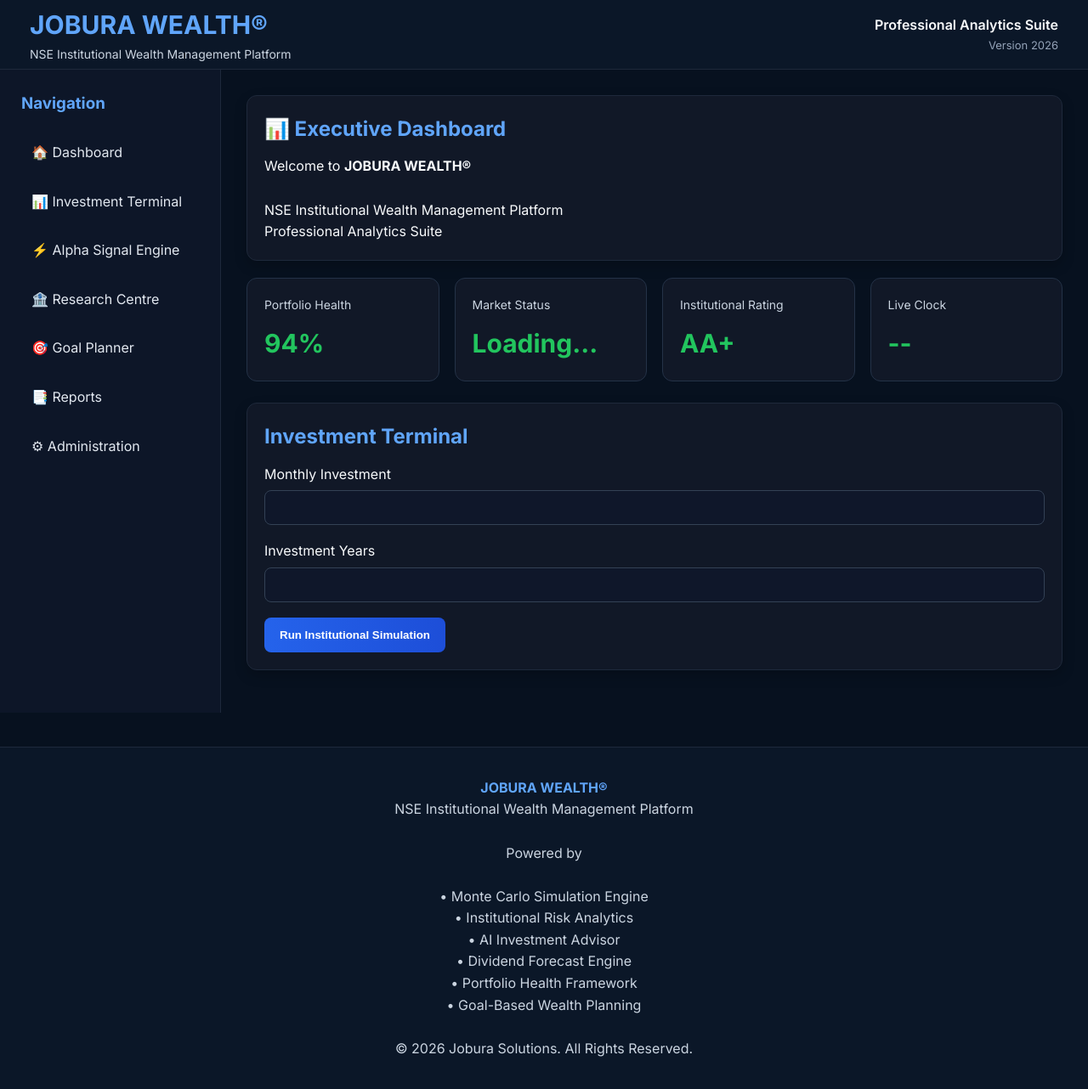
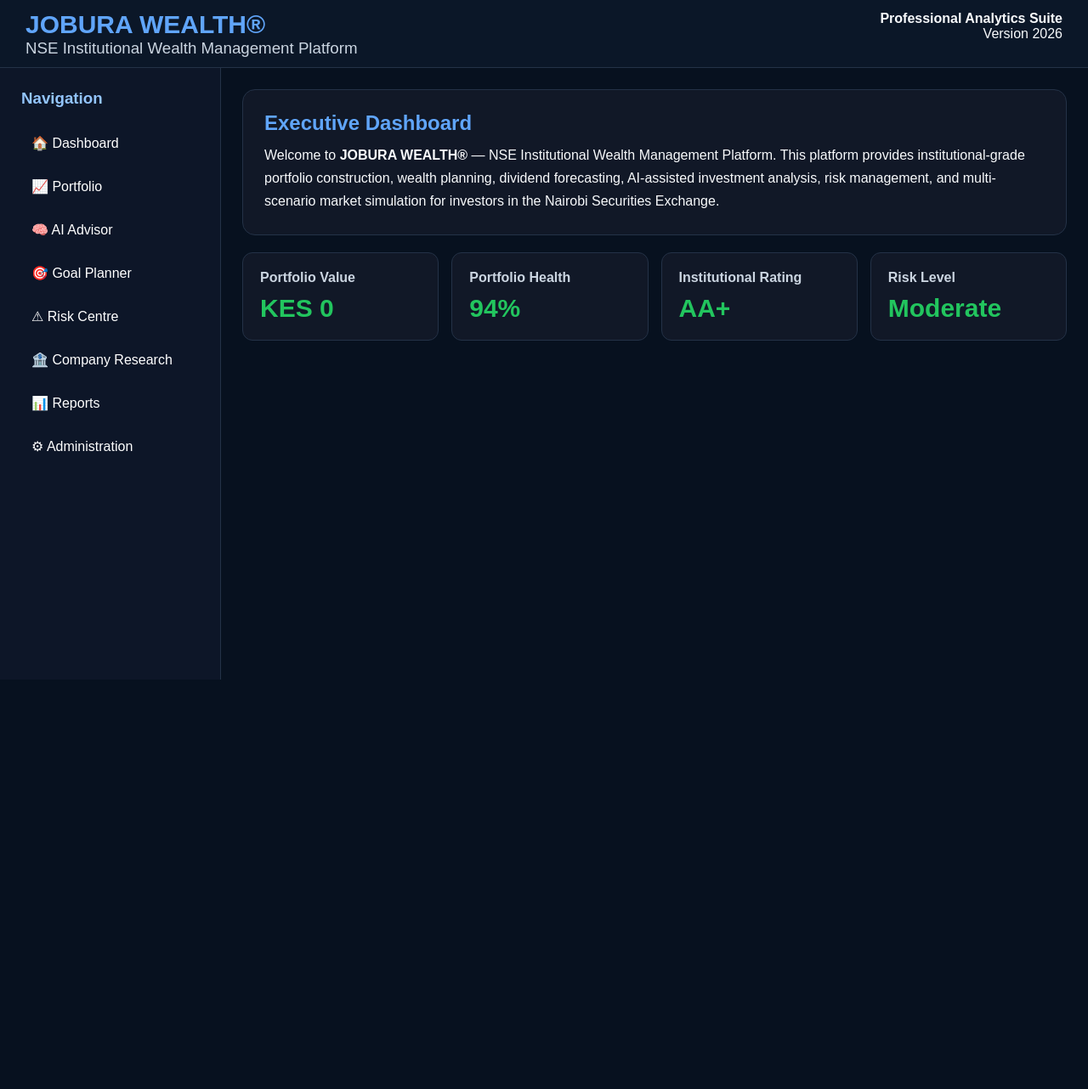
Before and after one commit to joshuawasike/nse-investment-app-v1, a Python web app: template templates/dashboard.html in a window 1280 px wide. Shown: the whole page at 85% size. After the commit the page ends 800 px from the top, so only its background shows below. Run offline with Jinja, Linux system fonts and the light colour scheme; the template is opened without the code that fills it, so the values that code supplies are empty.

Commit message:
Update dashboard.html

```diff
--- a/templates/dashboard.html
+++ b/templates/dashboard.html
@@ -1,75 +1,395 @@
-{% extends "base.html" %}
+<!DOCTYPE html>
+<html lang="en">
 
-{% block title %}
-JOBURA WEALTH® | Executive Dashboard
-{% endblock %}
+<head>
 
-{% block content %}
+<meta charset="UTF-8">
 
-<!-- ========================================================= -->
-<!-- PAGE HEADER -->
-<!-- ========================================================= -->
+<meta name="viewport" content="width=device-width, initial-scale=1.0">
 
-<div class="card">
+<title>
+JOBURA WEALTH®
+|
+NSE Institutional Wealth Management Platform
+</title>
 
-    <h2>📊 Executive Dashboard</h2>
+<style>
+
+*{
+    margin:0;
+    padding:0;
+    box-sizing:border-box;
+}
+
+body{
+
+    font-family:Arial, Helvetica, sans-serif;
+
+    background:#07111F;
+
+    color:#F8FAFC;
+
+}
+
+/* =========================
+HEADER
+========================= */
+
+.header{
+
+    height:80px;
+
+    background:#0B1728;
+
+    border-bottom:1px solid #243247;
+
+    display:flex;
+
+    justify-content:space-between;
+
+    align-items:center;
+
+    padding:0 30px;
+
+}
+
+.logo h1{
+
+    color:#60A5FA;
+
+    font-size:30px;
+
+}
+
+.logo h3{
+
+    font-weight:normal;
+
+    color:#CBD5E1;
+
+}
+
+.user{
+
+    text-align:right;
+
+}
+
+.user span{
+
+    color:#22C55E;
+
+}
+
+/* =========================
+LAYOUT
+========================= */
+
+.container{
+
+    display:flex;
+
+    min-height:calc(100vh - 80px);
+
+}
+
+/* =========================
+SIDEBAR
+========================= */
+
+.sidebar{
+
+    width:260px;
+
+    background:#0D1628;
+
+    border-right:1px solid #243247;
+
+    padding:25px;
+
+}
+
+.sidebar h3{
+
+    color:#93C5FD;
+
+    margin-bottom:20px;
+
+}
+
+.sidebar ul{
+
+    list-style:none;
+
+}
+
+.sidebar li{
+
+    padding:12px;
+
+    margin-bottom:8px;
+
+    border-radius:8px;
+
+    transition:0.2s;
+
+}
+
+.sidebar li:hover{
+
+    background:#1E293B;
+
+    cursor:pointer;
+
+}
+
+.sidebar a{
+
+    color:white;
+
+    text-decoration:none;
+
+}
+
+/* =========================
+CONTENT
+========================= */
+
+.content{
+
+    flex:1;
+
+    padding:25px;
+
+}
+
+/* =========================
+WELCOME
+========================= */
+
+.welcome{
+
+    background:#111827;
+
+    border:1px solid #243247;
+
+    padding:25px;
+
+    border-radius:15px;
+
+    margin-bottom:20px;
+
+}
+
+.welcome h2{
+
+    color:#60A5FA;
+
+}
+
+.welcome p{
+
+    margin-top:10px;
+
+    line-height:1.7;
+
+}
+
+/* =========================
+EXECUTIVE CARDS
+========================= */
+
+.cards{
+
+    display:grid;
+
+    grid-template-columns:repeat(4,1fr);
+
+    gap:15px;
+
+}
+
+.card{
+
+    background:#111827;
+
+    border:1px solid #243247;
+
+    border-radius:12px;
+
+    padding:20px;
+
+}
+
+.card h4{
+
+    color:#CBD5E1;
+
+}
+
+.value{
+
+    font-size:30px;
+
+    margin-top:10px;
+
+    color:#22C55E;
+
+    font-weight:bold;
+
+}
+
+@media(max-width:1000px){
+
+.cards{
+
+grid-template-columns:repeat(2,1fr);
+
+}
+
+.sidebar{
+
+display:none;
+
+}
+
+}
+
+</style>
+
+</head>
+
+<body>
+
+<!-- ====================================== -->
+<!-- HEADER -->
+<!-- ====================================== -->
+
+<div class="header">
+
+<div class="logo">
+
+<h1>JOBURA WEALTH®</h1>
+
+<h3>NSE Institutional Wealth Management Platform</h3>
+
+</div>
+
+<div class="user">
+
+<b>Professional Analytics Suite</b>
+
+<br>
+
+Version 2026
+
+<br><br>
+
+{% if session.get("admin") %}
+
+<span>Administrator Logged In</span>
+
+{% endif %}
+
+</div>
+
+</div>
+
+<!-- ====================================== -->
+
+<div class="container">
+
+<!-- ====================================== -->
+<!-- SIDEBAR -->
+<!-- ====================================== -->
+
+<div class="sidebar">
+
+<h3>Navigation</h3>
+
+<ul>
+
+<li><a href="/">🏠 Dashboard</a></li>
+
+<li><a href="#">📈 Portfolio</a></li>
+
+<li><a href="#">🧠 AI Advisor</a></li>
+
+<li><a href="#">🎯 Goal Planner</a></li>
+
+<li><a href="#">⚠ Risk Centre</a></li>
+
+<li><a href="#">🏦 Company Research</a></li>
+
+<li><a href="#">📊 Reports</a></li>
+
+<li><a href="/admin">⚙ Administration</a></li>
+
+</ul>
+
+</div>
+
+<!-- ====================================== -->
+<!-- MAIN CONTENT -->
+<!-- ====================================== -->
+
+<div class="content">
+
+<div class="welcome">
+
+<h2>Executive Dashboard</h2>
 
 <p>
 
-        Welcome to <b>JOBURA WEALTH®</b>
+Welcome to
 
-        <br><br>
+<b>JOBURA WEALTH®</b> —
 
-        NSE Institutional Wealth Management Platform
+NSE Institutional Wealth Management Platform.
 
-        <br>
-
-        Professional Analytics Suite
+This platform provides institutional-grade portfolio construction, wealth planning, dividend forecasting, AI-assisted investment analysis, risk management, and multi-scenario market simulation for investors in the Nairobi Securities Exchange.
 
 </p>
 
 </div>
 
-<!-- ========================================================= -->
-<!-- EXECUTIVE KPI CARDS -->
-<!-- ========================================================= -->
+<!-- ====================================== -->
+<!-- KPI CARDS -->
+<!-- ====================================== -->
 
-<div class="kpi-grid">
+<div class="cards">
 
-    <div class="kpi-card">
+<div class="card">
 
-        <div class="kpi-title">
-            Portfolio Health
-        </div>
+<h4>Portfolio Value</h4>
 
-        <div class="kpi-value">
-            94%
-        </div>
+<div class="value">
 
-    </div>
+KES
 
-    <div class="kpi-card">
-
-        <div class="kpi-title">
-            Market Status
-        </div>
-
-        <div class="kpi-value"
-             id="market-status">
-
-            Loading...
+{{ "{:,.0f}".format(best_model_value|default(0)) }}
 
 </div>
 
 </div>
 
-    <div class="kpi-card">
+<div class="card">
 
-        <div class="kpi-title">
-            Institutional Rating
+<h4>Portfolio Health</h4>
+
+<div class="value">
+
+94%
+
 </div>
 
-        <div class="kpi-value">
+</div>
+
+<div class="card">
+
+<h4>Institutional Rating</h4>
+
+<div class="value">
 
 AA+
 
@@ -77,16 +397,13 @@ JOBURA WEALTH® | Executive Dashboard
 
 </div>
 
-    <div class="kpi-card">
+<div class="card">
 
-        <div class="kpi-title">
-            Live Clock
-        </div>
+<h4>Risk Level</h4>
 
-        <div class="kpi-value"
-             id="live-clock">
+<div class="value">
 
-            --
+Moderate
 
 </div>
 
@@ -94,326 +411,21 @@ JOBURA WEALTH® | Executive Dashboard
 
 </div>
 
-<!-- ========================================================= -->
-<!-- INVESTMENT TERMINAL -->
-<!-- ========================================================= -->
-
-<div class="card">
-
-<h2>Investment Terminal</h2>
-
-<form method="POST">
-
-<label>
-
-Monthly Investment
-
-</label>
-
-<input
-type="number"
-name="monthly"
-required>
-
-<label>
-
-Investment Years
-
-</label>
-
-<input
-type="number"
-name="years"
-required>
-
-<button>
-
-Run Institutional Simulation
-
-</button>
-
-</form>
-
-</div>
-
-<!-- ========================================================= -->
-<!-- PORTFOLIO ALLOCATION -->
-<!-- ========================================================= -->
-
-{% if portfolio %}
-
-<div class="card">
-
-<h2>
-
-Strategic Portfolio Allocation
-
-</h2>
-
-{% for p in portfolio %}
-
-<span class="badge badge-buy">
-
-{{ p.name }}
-
-—
-
-{{ p.allocation }}%
-
-</span>
-
-{% endfor %}
-
-</div>
-
-{% endif %}
-
-<!-- ========================================================= -->
-<!-- ALPHA SIGNAL ENGINE -->
-<!-- ========================================================= -->
-
-{% if scenarios %}
-
-{% for scenario, results in scenarios.items() %}
-
-<div class="card">
-
-<h2>
-
-{{ scenario|upper }}
-
-Market Regime
-
-</h2>
-
-<p>
-
-📈 Growth Leader
-
-<b>
-
-{{ explanation[scenario].growth_best }}
-
-</b>
-
-</p>
-
-<p>
-
-💰 Dividend Leader
-
-<b>
-
-{{ explanation[scenario].dividend_best }}
-
-</b>
-
-</p>
-
-<p>
-
-🏆 Overall Winner
-
-<b>
-
-{{ explanation[scenario].overall_best }}
-
-</b>
-
-</p>
-
-<hr>
-
-<h3>
-
-Institutional Alpha Signals
-
-</h3>
-
-<table>
-
-<tr>
-
-<th>Rank</th>
-
-<th>Company</th>
-
-<th>ROI</th>
-
-<th>Risk</th>
-
-<th>Signal</th>
-
-<th>Confidence</th>
-
-</tr>
-
-{% for r in results %}
-
-{% set confidence=(r.score*100)|abs|round(1) %}
-
-{% if r.score>1 %}
-
-{% set signal="BUY" %}
-
-{% elif r.score>0.2 %}
-
-{% set signal="HOLD" %}
-
-{% else %}
-
-{% set signal="REDUCE" %}
-
-{% endif %}
-
-<tr>
-
-<td>
-
-#{{ r.rank }}
-
-</td>
-
-<td>
-
-{{ r.name }}
-
-</td>
-
-<td>
-
-{{ r.roi|round(2) }}%
-
-</td>
-
-<td>
-
-{{ r.risk_level }}
-
-</td>
-
-<td>
-
-<span class="badge
-
-{% if signal=='BUY' %}
-
-badge-buy
-
-{% elif signal=='HOLD' %}
-
-badge-hold
-
-{% else %}
-
-badge-reduce
-
-{% endif %}
-
-">
-
-{{ signal }}
-
-</span>
-
-</td>
-
-<td>
-
-{{ confidence }}%
-
-</td>
-
-</tr>
-
-{% endfor %}
-
-</table>
-
-</div>
-
-<div class="card">
-
-<h3>
-
-Company Performance
-
-</h3>
-
-<div class="kpi-grid">
-
-{% for r in results %}
-
-<div class="kpi-card">
-
-<b>
-
-{{ r.rank }}
-
-.
-
-{{ r.name }}
-
-</b>
-
 <br><br>
 
-Invested
+<!-- STOP HERE -->
 
-<br>
+<!--
+NEXT SECTION
 
-KES {{ "{:,.0f}".format(r.invested) }}
+Investment Terminal
 
-<br><br>
-
-Portfolio
-
-<br>
-
-KES {{ "{:,.0f}".format(r.portfolio_value) }}
-
-<br><br>
-
-Dividends
-
-<br>
-
-KES {{ "{:,.0f}".format(r.dividends) }}
-
-<br><br>
-
-Profit
-
-<br>
-
-KES {{ "{:,.0f}".format(r.profit) }}
-
-<br><br>
-
-ROI
-
-<br>
-
-{{ r.roi|round(2) }}%
-
-<br><br>
-
-Risk
-
-<br>
-
-{{ r.risk_level }}
-
-</div>
-
-{% endfor %}
+-->
 
 </div>
 
 </div>
 
-{% endfor %}
+</body>
 
-{% endif %}
-
-{% endblock %}
+</html>
```
Lines whose indentation alone changed are shown as unchanged.
